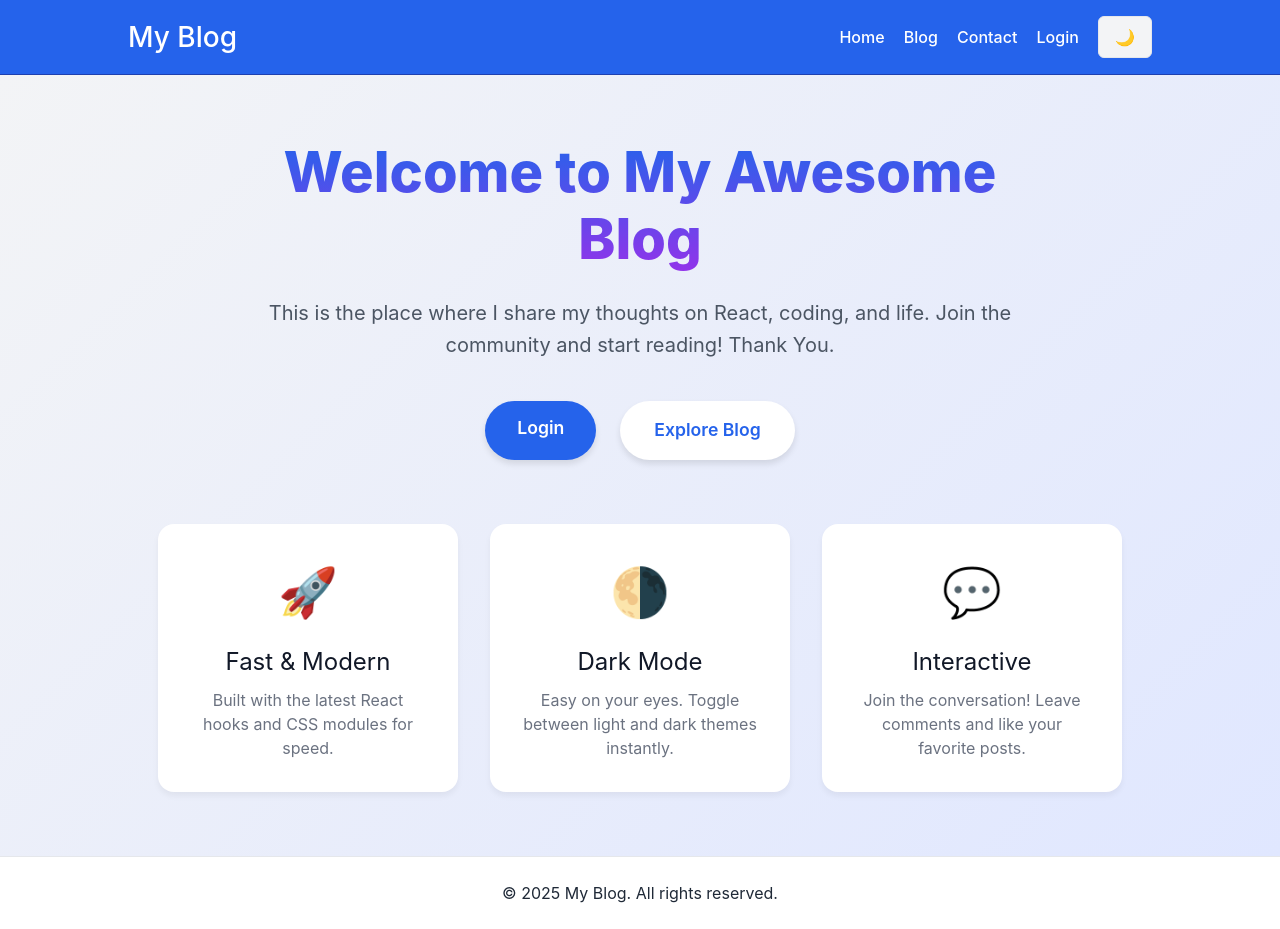
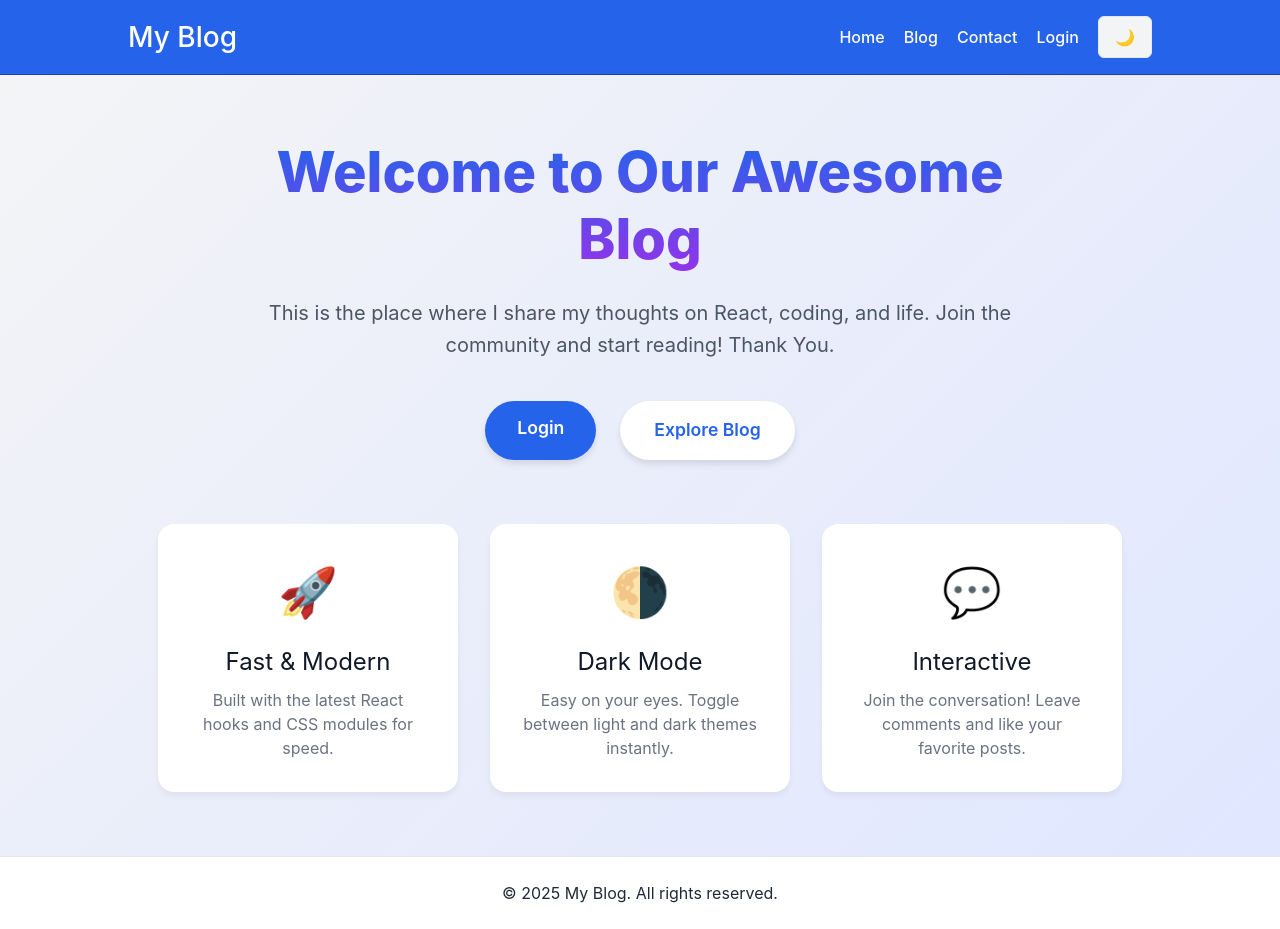
Before and after one commit to dbera18/react-blog-app, a React (Vite) app: page / in a window 1280 px wide. Built offline with nearby package versions, Linux system fonts and the light colour scheme.

Commit message:
Change the text to sounds good

```diff
--- a/src/pages/HomePage.jsx
+++ b/src/pages/HomePage.jsx
@@ -12,7 +12,7 @@ function HomePage() {
       {/* Hero Section (The top part) */}
       <div className={styles.heroSection}>
         <h1 className={styles.title}>
-          Welcome to My Awesome Blog
+          Welcome to Our Awesome Blog
         </h1>
         <p className={styles.description}>
           This is the place where I share my thoughts on React, coding, and life.
--- a/src/pages/LoginPage.jsx
+++ b/src/pages/LoginPage.jsx
@@ -64,6 +64,7 @@ export default function LoginPage() {
             />
           </div>
 
+
           <button type="submit" className={styles.submitBtn}>
             Login
           </button>
```
